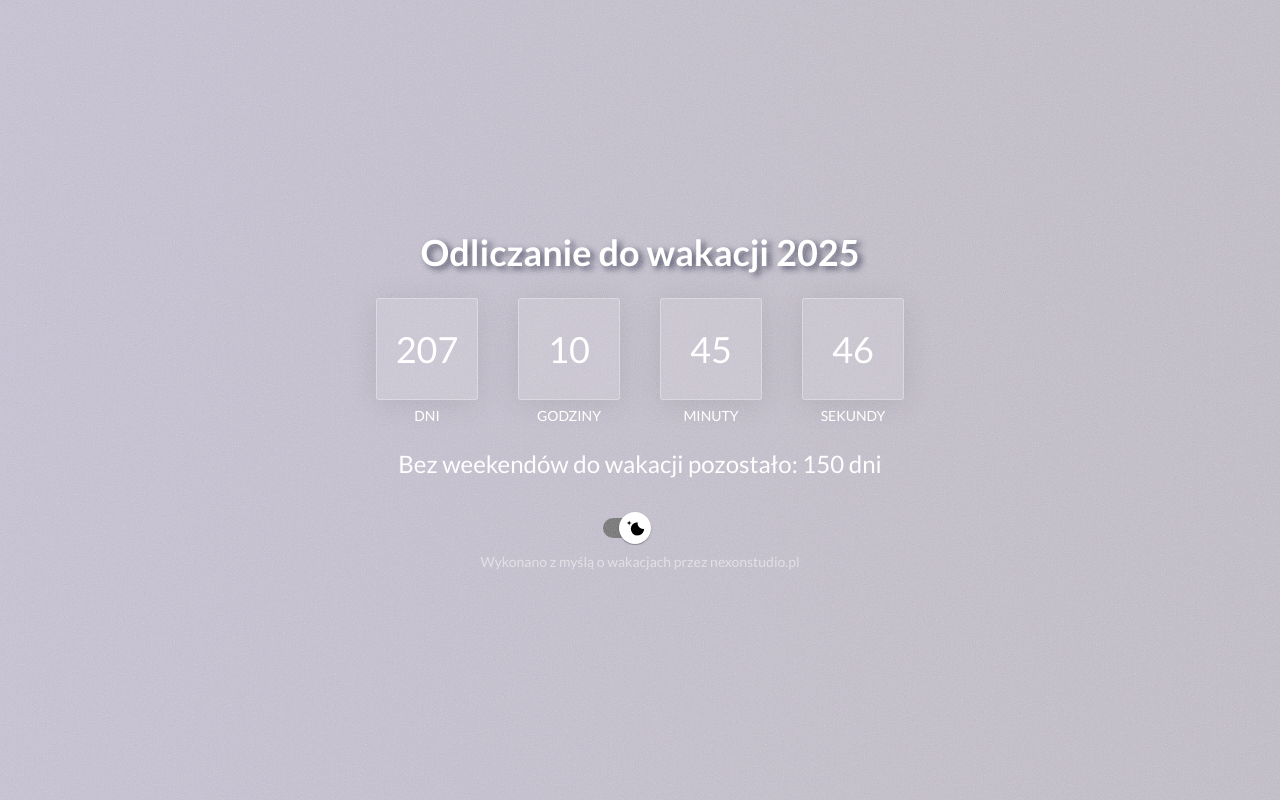
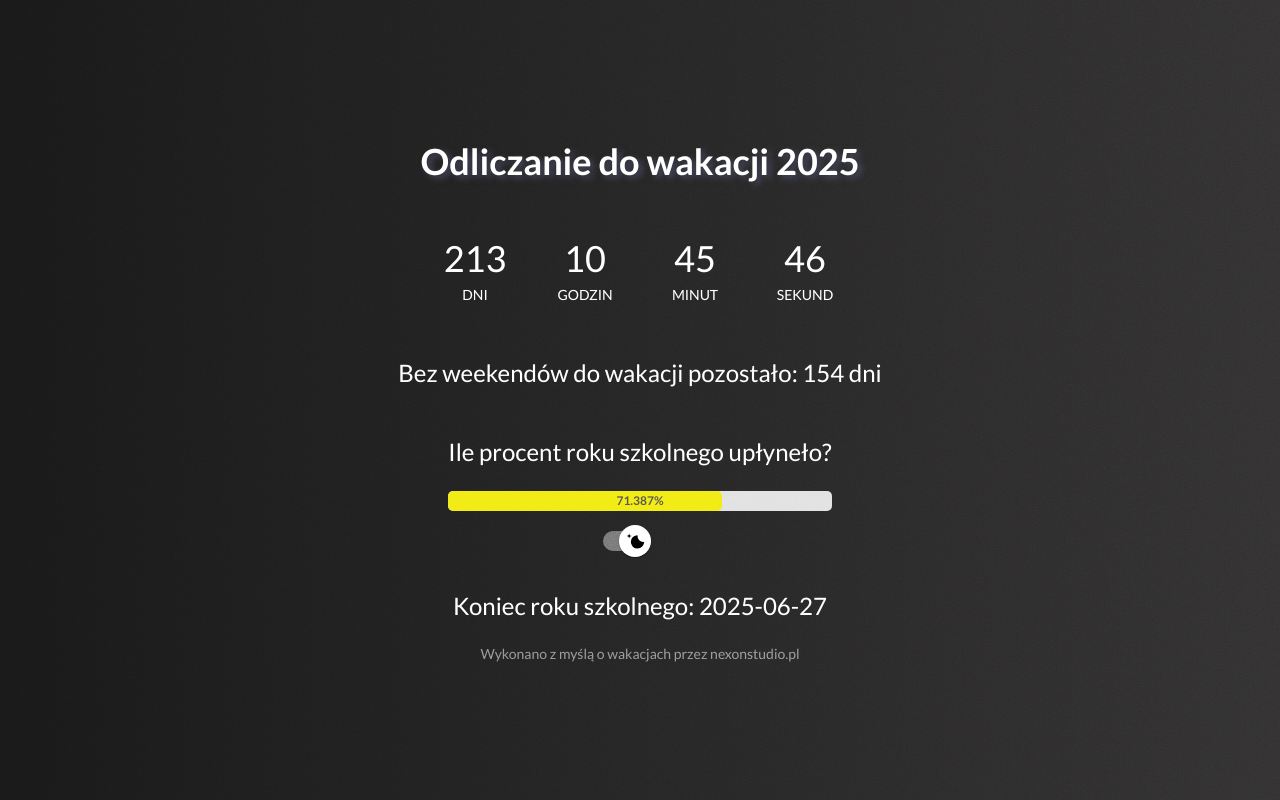
Before and after one commit to nexonyt/summer-countdown, a React (Create React App) app: page / in a window 1280 px wide. Built offline with nearby package versions, Linux system fonts and the light colour scheme.

Commit message:
Added progress bar and changed layout

```diff
--- a/src/components/CustomizedSwitches.jsx
+++ b/src/components/CustomizedSwitches.jsx
@@ -64,7 +64,7 @@ export default function CustomizedSwitches() {
   return (
     <FormGroup>
       <FormControlLabel
-        control={<MaterialUISwitch sx={{ m: 1 }} defaultChecked />}
+        control={<MaterialUISwitch sx={{ m: 1 }} defaultChecked/>}
         label=""
       />
     </FormGroup>
--- /dev/null
+++ b/src/components/ProgressBar.css
@@ -0,0 +1,36 @@
+.progress-bar-main {
+    width: 100%;
+    height: 25px;
+    display: flex;
+    justify-content: center;
+}
+.progress-bar {
+    width: 30%;
+    background-color: #e0e0e0; /* Jasnoszary pasek tła */
+    border-radius: 5px;
+    overflow: hidden;
+    position: relative;
+    height: 20px;
+  }
+
+  .progress-bar-fill {
+    background-color: #f1ea14; /* Niebieski pasek wypełnienia */
+    height: 100%;
+    width: 0%;
+    display: flex;
+    align-items: center;
+    justify-content: center;
+    white-space: nowrap;
+    color: #414141; /* Tekst na niebieskim tle */
+    font-size: 12px;
+    font-weight: bold;
+    border-radius: 5px;
+  }
+
+  .progress-bar-text {
+    position: absolute;
+    left: 50%;
+    transform: translateX(-50%);
+    font-size: 12px;
+    color: #4f4f4f;
+  }
--- /dev/null
+++ b/src/components/ProgressBarDiv.jsx
@@ -0,0 +1,44 @@
+import React, { useEffect, useState } from "react";
+import "./ProgressBar.css"; // Stylizacja
+
+const ProgressBar = ({ percentage }) => {
+  const [progress, setProgress] = useState(0);
+  const duration = 1000; // Czas animacji w milisekundach
+
+  useEffect(() => {
+    let startTimestamp = null;
+
+    const animate = (timestamp) => {
+      if (!startTimestamp) startTimestamp = timestamp;
+      const elapsed = timestamp - startTimestamp;
+
+      // Oblicz nowy procent na podstawie czasu
+      const nextProgress = Math.min(
+        (elapsed / duration) * percentage,
+        percentage
+      );
+      setProgress(nextProgress);
+
+      if (elapsed < duration) {
+        requestAnimationFrame(animate);
+      }
+    };
+
+    requestAnimationFrame(animate);
+  }, [percentage]);
+
+  return (
+    <div className="progress-bar-main">
+    <div className="progress-bar">
+      <div
+        className="progress-bar-fill"
+        style={{ width: `${progress}%` }}
+      >
+        <span className="progress-bar-text">{progress.toFixed(3)}%</span>
+      </div>
+    </div>
+    </div>
+  );
+};
+
+export default ProgressBar;
--- a/src/pages/SummerCountdown.jsx
+++ b/src/pages/SummerCountdown.jsx
@@ -2,7 +2,34 @@ import React from "react";
 import { useState,useEffect } from "react";
 import styled from 'styled-components'
 import CustomizedSwitches from "../components/CustomizedSwitches";
+import ProgressBar from "../components/ProgressBarDiv";
+import { LinearProgressBar } from "react-percentage-bar";
 
+
+
+
+
+
+
+const calculateSchoolYearProgress = (targetDate) => {
+  const startOfSchoolYear = new Date("2024-09-01"); // Data początku roku szkolnego
+  const startOfSummer = new Date("2025-06-27"); // Data początku wakacji
+  const now = new Date();
+
+  if (now < startOfSchoolYear) {
+      return 100; // Przed rozpoczęciem roku szkolnego cały rok jeszcze został
+  } else if (now >= startOfSummer) {
+      return 0; // Po rozpoczęciu wakacji nic już nie zostało
+  }
+
+  const totalSchoolYear = startOfSummer - startOfSchoolYear; // Całkowity czas trwania roku szkolnego w milisekundach
+  const elapsedTime = now - startOfSchoolYear; // Czas, który upłynął od początku roku szkolnego
+
+  const remainingTime = totalSchoolYear - elapsedTime;
+  const remainingPercentage = (remainingTime / totalSchoolYear) * 100;
+
+  return remainingPercentage.toFixed(5); // Zwrócenie wartości zaokrąglonej do dwóch miejsc po przecinku
+};
 
 
 const calculateTimeLeft = (targetDate) => {
@@ -40,10 +67,11 @@ const calculateTimeLeft = (targetDate) => {
 
 
 export default function SummerCountdown() {
-    const targetDate = "2025-06-21T00:00:00"; // Data wakacji
+    const targetDate = "2025-06-27"; // Data wakacji
     const [timeLeft, setTimeLeft] = useState(calculateTimeLeft(targetDate));
     const [weekdaysLeft, setWeekdaysLeft] = useState(calculateWeekdaysLeft(targetDate));
-    const [theme,setTheme] = useState('light')
+    const [percentageValue,setPercentageValue] = useState(calculateSchoolYearProgress(targetDate));
+    const [theme,setTheme] = useState('dark')
 
     const handleButtonTheme = (e) => {
         console.log(e)
@@ -58,7 +86,7 @@ export default function SummerCountdown() {
         setTimeLeft(calculateTimeLeft(targetDate));
       }, 1000);
 
-      return () => clearInterval(timer); // Wyczyszczenie interwału po odmontowaniu komponentu
+      return () => clearInterval(timer);
     }, [targetDate]);
 
     return (
@@ -67,14 +95,18 @@ export default function SummerCountdown() {
             <MainHeaderTitle>Odliczanie do wakacji 2025</MainHeaderTitle>
             <CountdownTimerMainDiv>
                 <OneElementDiv><DivForTimerCharachter>{timeLeft.days}</DivForTimerCharachter><Label>DNI</Label></OneElementDiv>
-                <OneElementDiv><DivForTimerCharachter>{timeLeft.hours}</DivForTimerCharachter><Label>GODZINY</Label></OneElementDiv>
-                <OneElementDiv><DivForTimerCharachter>{timeLeft.minutes}</DivForTimerCharachter><Label>MINUTY</Label></OneElementDiv>
-                <OneElementDiv><DivForTimerCharachter>{timeLeft.seconds}</DivForTimerCharachter><Label>SEKUNDY</Label></OneElementDiv>
+                <OneElementDiv><DivForTimerCharachter>{timeLeft.hours}</DivForTimerCharachter><Label>GODZIN</Label></OneElementDiv>
+                <OneElementDiv><DivForTimerCharachter>{timeLeft.minutes}</DivForTimerCharachter><Label>MINUT</Label></OneElementDiv>
+                <OneElementDiv><DivForTimerCharachter>{timeLeft.seconds}</DivForTimerCharachter><Label>SEKUND</Label></OneElementDiv>
             </CountdownTimerMainDiv>
-            <CasualText>Bez weekendów do wakacji pozostało: {weekdaysLeft} dni</CasualText>
+            <CasualText theme={theme}>Bez weekendów do wakacji pozostało: {weekdaysLeft} dni</CasualText>
+            <CasualText theme={theme}>Ile procent roku szkolnego upłyneło?</CasualText>
+            <ProgressBar percentage={percentageValue} />
+
                 <DivForOnClick onClick={handleButtonTheme}>
                 <CustomizedSwitches ></CustomizedSwitches>
                 </DivForOnClick>
+                <CasualText>Koniec roku szkolnego: {targetDate}</CasualText>
             <Footer>
                 <FooterText>Wykonano z myślą o wakacjach przez nexonstudio.pl</FooterText>
             </Footer>
@@ -83,19 +115,15 @@ export default function SummerCountdown() {
 
 }
 
-const DivForOnClick = styled.div`
 
-`
-const Button = styled.button`
-    width: 150px;
-    height: 30px;
-    border: 1px solid red;
-`
+
+const DivForOnClick = styled.div``
 
 const CasualText = styled.text`
  font-size: 24px;
- color: white;
+ color: ${props => (props.theme === 'light' ? 'black' : 'white')};
  margin: 25px 0px;
+ text-align: center;
 `
 
 const FooterText = styled.text`
@@ -136,15 +164,15 @@ const CountdownTimerMainDiv = styled.div`
 
 const OneElementDiv = styled.div`
   margin: 20px;
-  width: 100px;
-  height: 100px;
+  width: 70px;
+  height: 40px;
   color: white;
-  background: rgba(255, 255, 255, 0.11);
-  border-radius: 3px;
+  //background: rgba(255, 255, 255, 0.11);
+ /* border-radius: 3px;
   box-shadow: 0 4px 30px rgba(0, 0, 0, 0.1);
   backdrop-filter: blur(5.4px);
   -webkit-backdrop-filter: blur(5.4px);
-  border: 1px solid rgba(255, 255, 255, 0.3);
+  border: 1px solid rgba(255, 255, 255, 0.3); */
   display: flex;
   justify-content: center;
   align-items: center;
```
Also changed, not shown: package.json (+6 -2 lines), src/App.js (line endings or trailing spaces), 1 other file (tests, documents, lock files or other folders).
